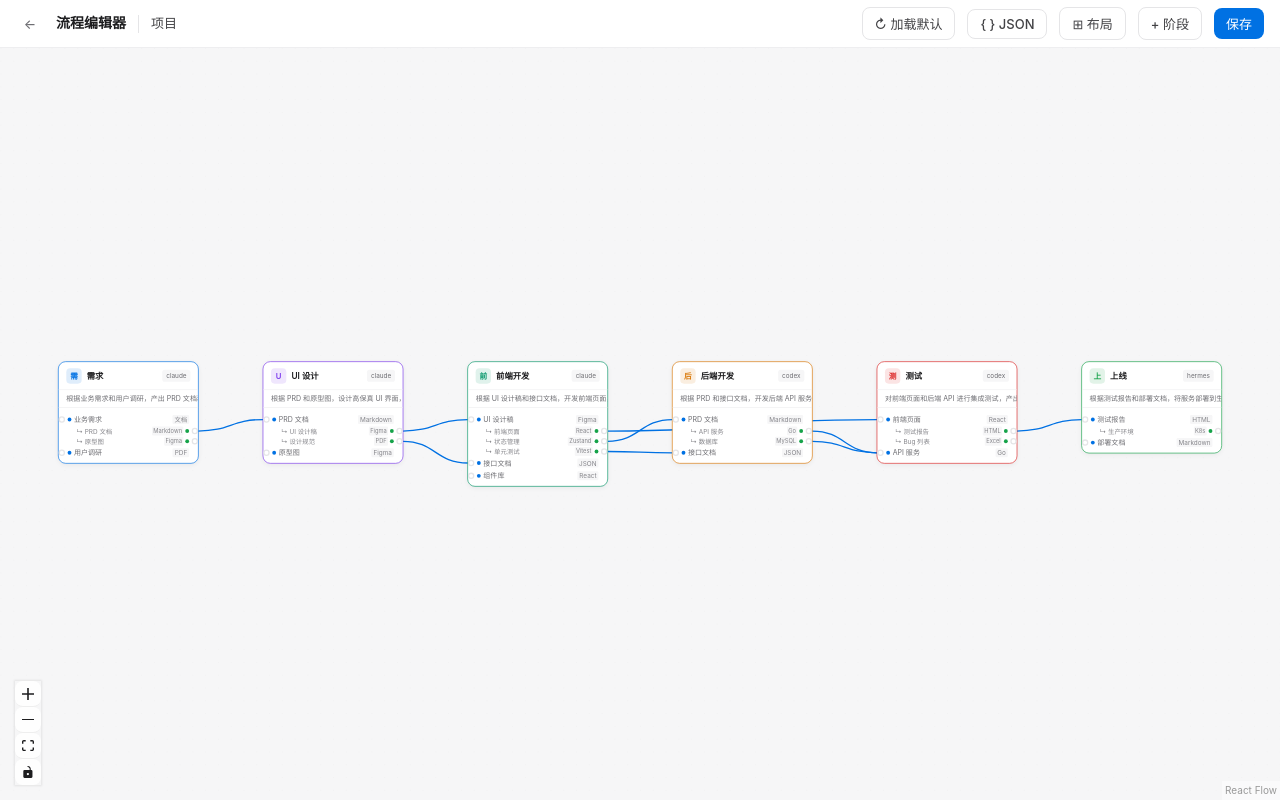
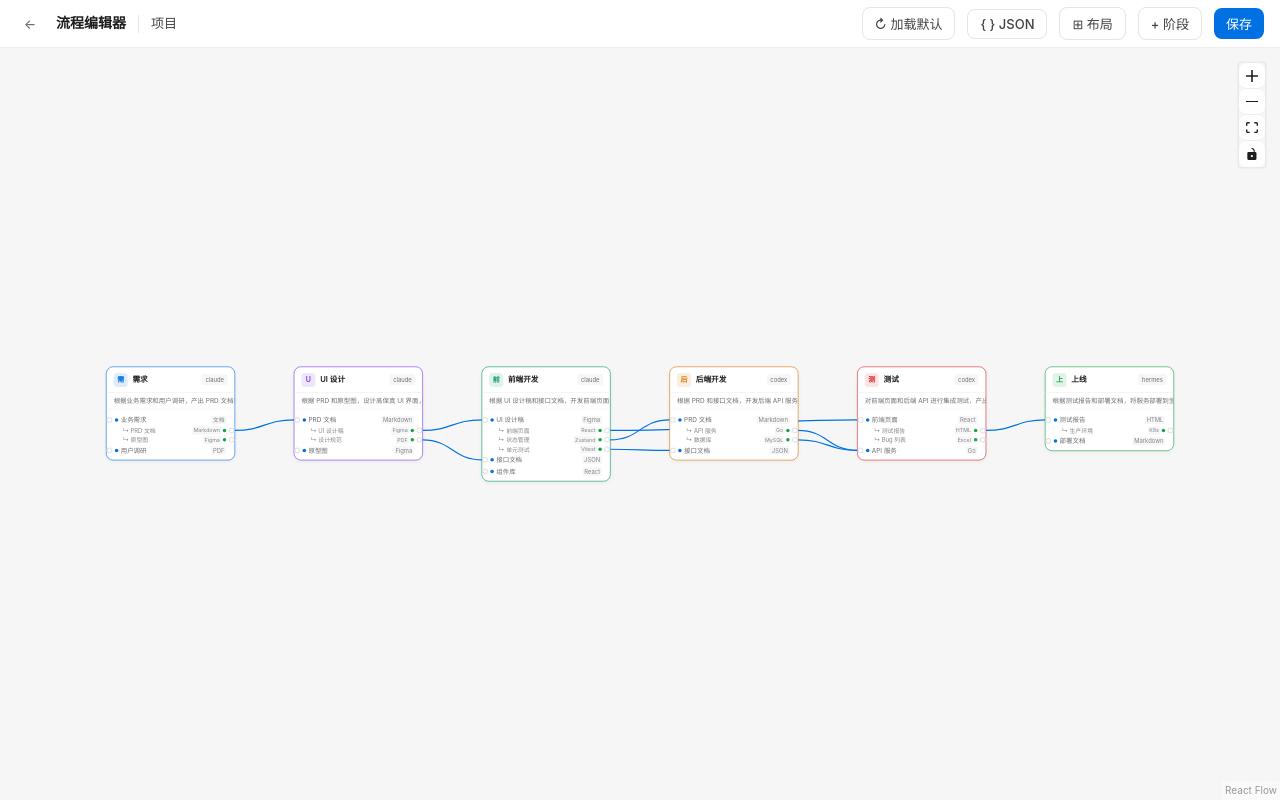
Before and after one commit to xzregg/workstep, a React (Vite) app in the folder apps/web/: page /canvas in a window 1280 px wide. Built offline with nearby package versions, Linux system fonts and the light colour scheme.

Commit message:
fix: canvas reloads nodes/edges when steps change + zoom controls to top-right
- useEffect watches stepsKey (JSON of steps), resets nodes/edges on change
- Controls position='top-right'

```diff
--- a/apps/web/src/pages/CanvasEditor.tsx
+++ b/apps/web/src/pages/CanvasEditor.tsx
@@ -491,6 +491,16 @@ function CanvasEditorInner() {
   const [contextMenu, setContextMenu] = useState<{ x: number; y: number; nodeId: string } | null>(null)
   const [confirmDeleteId, setConfirmDeleteId] = useState<string | null>(null)
 
+  // Reload canvas when project steps change (e.g. after re-fetch)
+  const stepsKey = JSON.stringify(activeProject?.steps)
+  useEffect(() => {
+    const { nodes: nn, connections: nc } = loadCanvasData(activeProject?.steps)
+    setNodes(canvasToFlowNodes(nn))
+    setEdges(canvasToFlowEdges(nc, nn))
+    setSelectedNode(null)
+    setTimeout(() => fitView({ padding: 0.2 }), 100)
+  }, [stepsKey]) // eslint-disable-line
+
   // Keyboard: Delete selected
   useEffect(() => {
     const handler = (e: KeyboardEvent) => {
@@ -693,7 +703,7 @@ function CanvasEditorInner() {
             nodeTypes={nodeTypes} fitView deleteKeyCode={null}
             connectionLineStyle={{ stroke: '#999', strokeWidth: 2, strokeDasharray: '5 5' }}
             style={{ background: 'var(--surface)' }}>
-            <Controls /><Background gap={20} size={1} color="var(--border)" />
+            <Controls position="top-right" /><Background gap={20} size={1} color="var(--border)" />
           </ReactFlow>
         </div>
 
```
